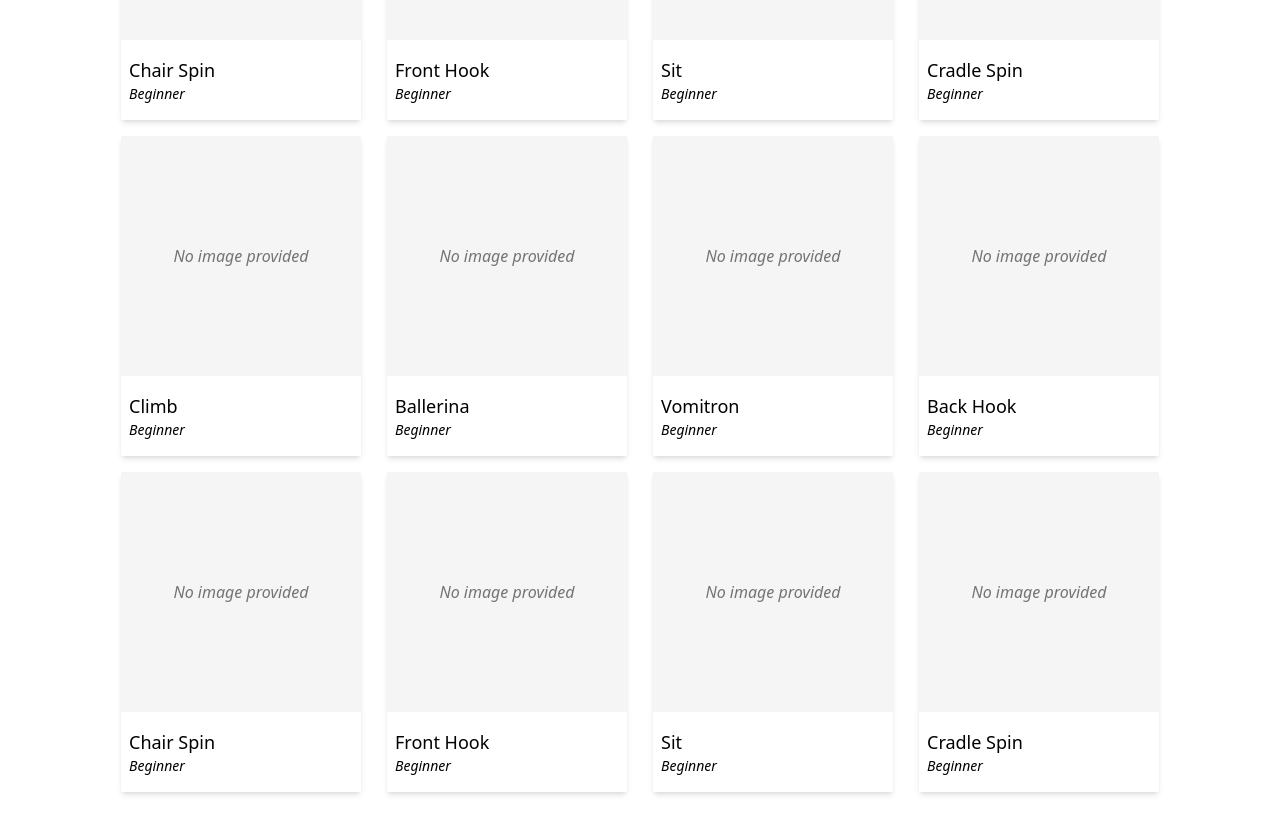
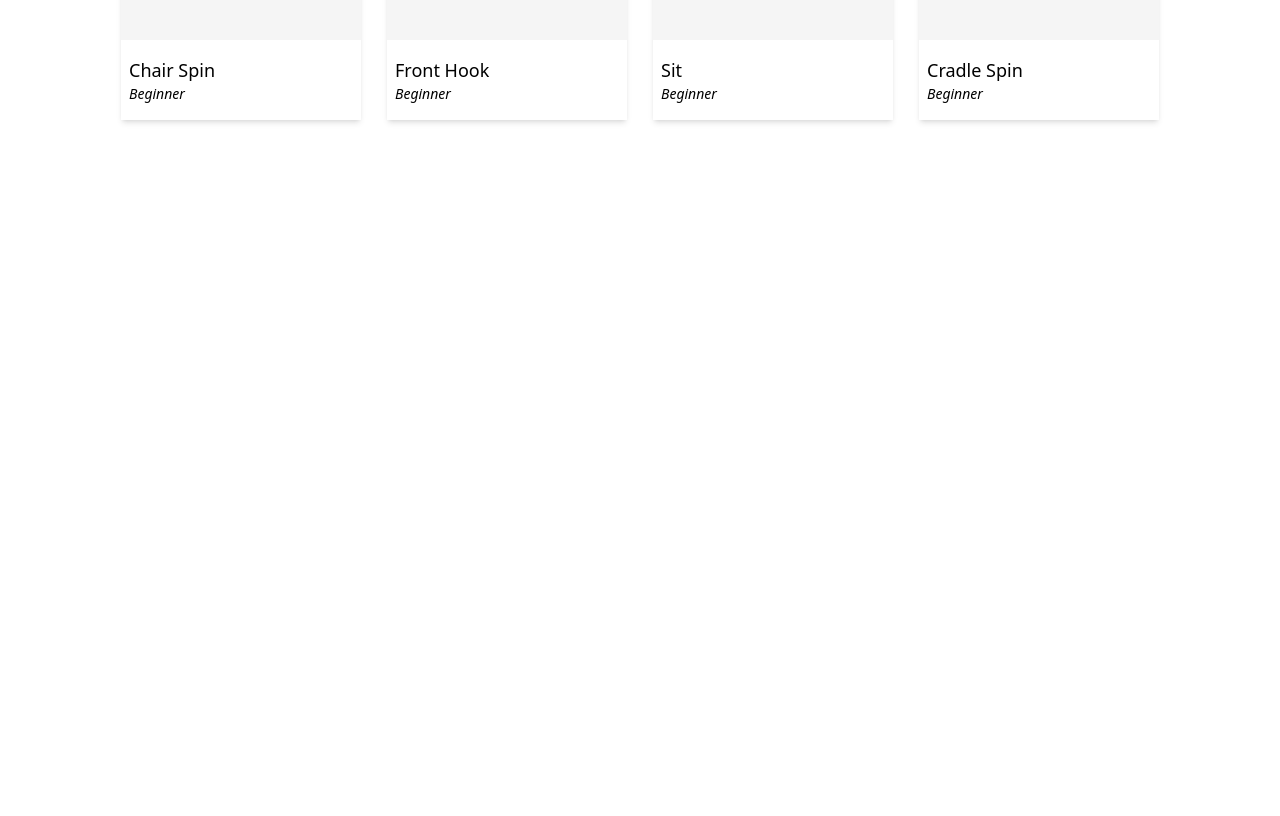
Before and after one commit to callum-jones19/open_pole_moves, a React (Vite) app: page / in a window 1280 px wide. Shown: the part 600-1416 px from the top of the page. After the commit the page ends 800 px from the top, so only its background shows below. Built offline with nearby package versions, Linux system fonts and the light colour scheme.

Commit message:
Fix list key issues

```diff
--- a/src/App.tsx
+++ b/src/App.tsx
@@ -7,7 +7,7 @@ import MovesPage from "./pages/MovesPage";
 
 function App() {
   const moveData = useMemo(() => {
-    return generateMoveDB().concat(generateMoveDB());
+    return generateMoveDB();
   }, []);
 
   const [filteredMoves, setFilteredMoves] = useState<PoleMove[] | null>(null);
--- a/src/pages/MovePage.tsx
+++ b/src/pages/MovePage.tsx
@@ -20,8 +20,8 @@ const MovePage = () => {
           <div className="bg-neutral-200 h-1/2 lg:h-full lg:w-1/2 relative flex flex-col justify-center items-center text-neutral-600">
             <p className="italic">No image found</p>
             <div className="absolute bottom-2 w-full h-10 flex flex-row justify-center text-black">
-              <button type="button" className="bg-neutral-800 text-white hover:bg-neutral-600 hover:text-white h-full p-1 px-3 rounded-l-md">Image</button>
-              <button type="button" className="bg-neutral-300 hover:bg-neutral-400 h-full p-1 px-3 rounded-r-md">Video</button>
+              <button type="button" className="bg-neutral-800 text-white hover:bg-neutral-600 hover:text-white h-full p-1 px-3 rounded-l-md shadow-md">Image</button>
+              <button type="button" className="bg-neutral-300 hover:bg-neutral-400 h-full p-1 px-3 rounded-r-md shadow-md">Video</button>
             </div>
           </div>
         }
--- a/src/pages/MovesPage.tsx
+++ b/src/pages/MovesPage.tsx
@@ -15,7 +15,10 @@ const MovesPage = ({ moveData }: MovesPageProps) => {
       <div className="w-full gap-4 px-4 pt-2 grid grid-cols-[repeat(auto-fill,250px)] justify-center pb-6">
         {moveData.map((md, i) => {
           return (
-            <div className="h-full w-full flex justify-center">
+            <div
+              className="h-full w-full flex justify-center"
+              key={i}
+            >
               <MoveCard move={md} key={i} />
             </div>
           )})}
```
